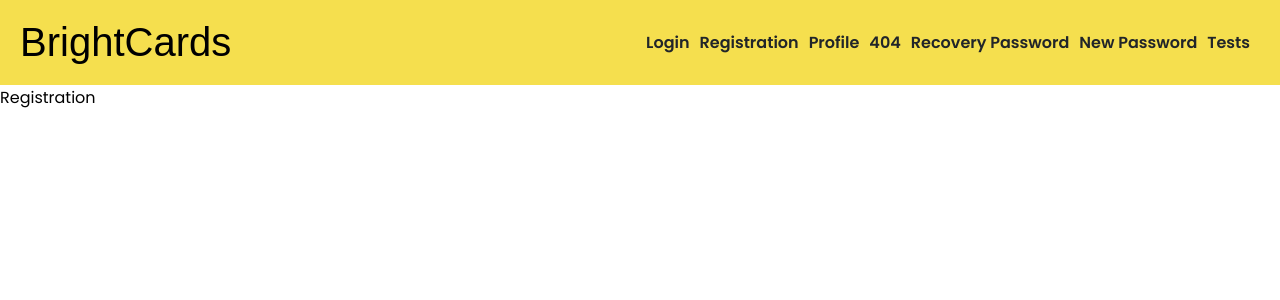
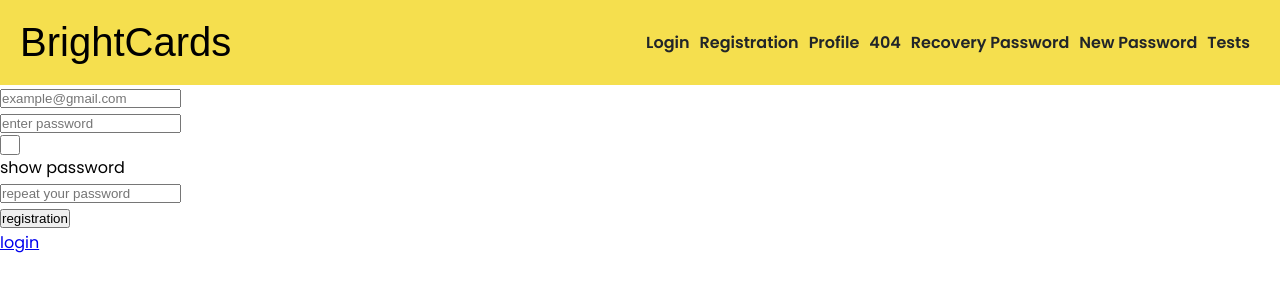
Before and after one commit to krutko77/iti_bright_cards_c2, a React (Create React App) app: page /#/registration in a window 1280 px wide. Shown: the top 300 px of the page. Built offline with nearby package versions, Linux system fonts and the light colour scheme; a web font is replaced by a local one.

Commit message:
Create: 1. Registration form with validation 2. Registration API 3. Registration reducer with actionCreator and thunkCreator 4. Show loading before response from server 5. Show error message and success message from server on Registration page

```diff
--- a/package.json
+++ b/package.json
@@ -4,7 +4,9 @@
   "version": "0.1.0",
   "private": true,
   "dependencies": {
+    "@types/yup": "^0.29.13",
     "axios": "^0.23.0",
+    "formik": "^2.2.9",
     "react": "^17.0.2",
     "react-dom": "^17.0.2",
     "react-redux": "^7.2.5",
@@ -14,7 +16,9 @@
     "redux-thunk": "^2.3.0",
     "sass": "^1.43.2",
     "typescript": "^4.1.2",
-    "web-vitals": "^1.0.1"
+    "web-vitals": "^1.0.1",
+    "yap": "^0.0.2",
+    "yup": "^0.32.11"
   },
   "scripts": {
     "start": "react-scripts start",
--- a/src/n1-main/m2-bll/api/api.ts
+++ b/src/n1-main/m2-bll/api/api.ts
@@ -1 +1,24 @@
-export {}
+import axios, {AxiosResponse} from 'axios'
+
+const instance = axios.create({
+    baseURL: 'http://localhost:7542/2.0/',
+    withCredentials: true,
+    headers: {}
+})
+
+export type ResponseType<D = {}> = {
+    resultCode: number
+    messages: Array<string>
+    fieldsErrors: Array<string>
+    data: D
+}
+
+
+export const registrationAPI = {
+    registerUser(email: string, password: string) {
+        return instance.post<{ title: string }, AxiosResponse<ResponseType>>('auth/register', {
+            email: email,
+            password: password
+        });
+    },
+}
--- a/src/n1-main/m2-bll/registrationReducer.ts
+++ b/src/n1-main/m2-bll/registrationReducer.ts
@@ -1,19 +1,69 @@
+import {Dispatch} from "redux";
+import {registrationAPI} from "./api/api";
+
 const initialState: InitialStateType = {
-    testValue: ''
+    status: 'idle',
+    error: null,
+    message: null,
 }
 
-export const registrationReducer = (state = initialState, action: ActionType) => {
+export const registrationReducer = (state = initialState, action: ActionsType) => {
     switch (action.type) {
+        case "SET-REGISTER-STATUS":
+            return {
+                ...state, status: action.status
+            }
+        case "SET-REGISTER-ERROR":
+            return {
+                ...state, error: action.error
+            }
+        case "SET-REGISTER-MESSAGE":
+            return {
+                ...state, message: action.message
+            }
         default:
             return state
     }
 }
 
-export const setTestValueAC = (newValue: string) =>
-    ({type: 'SET-TEST-VALUE', newValue} as const)
+export const setRegisterStatus = (status: RequestStatusType) =>
+    ({type: 'SET-REGISTER-STATUS', status} as const)
+export const setRegisterError = (error: string | null) =>
+    ({type: 'SET-REGISTER-ERROR', error} as const)
+export const setRegisterMessage = (message: string | null) =>
+    ({type: 'SET-REGISTER-MESSAGE', message} as const)
+
+
+export const createNewUser = (email: string, password: string) => (dispatch: Dispatch<ActionsType /*| SetAppErrorActionType | SetAppStatusActionType*/>) => {
+    dispatch(setRegisterStatus('loading'))
+    registrationAPI.registerUser(email, password)
+        .then(res => {
+            dispatch(setRegisterMessage('success!'))
+            dispatch(setRegisterStatus('succeeded'))
+            setTimeout(() => {
+                dispatch(setRegisterStatus('register_success'))
+                dispatch(setRegisterMessage(null))
+                dispatch(setRegisterStatus('idle'))
+            }, 2000)
+        })
+        .catch((error) => {
+            dispatch(setRegisterError(error.response.data.error))
+            dispatch(setRegisterStatus('failed'))
+            setTimeout(() => {
+                dispatch(setRegisterError(null))
+            }, 2000)
+        })
+}
 
 
 type InitialStateType = {
+    status: RequestStatusType
+    error: string | null
+    message: string | null
 }
+export type RequestStatusType = 'idle' | 'loading' | 'succeeded' | 'failed' | 'register_success'
 
-type ActionType = ReturnType<typeof setTestValueAC>
+type ActionsType =
+    | ReturnType<typeof setRegisterStatus>
+    | ReturnType<typeof setRegisterError>
+    | ReturnType<typeof setRegisterMessage>
--- a/src/n1-main/m2-bll/store.ts
+++ b/src/n1-main/m2-bll/store.ts
@@ -1,9 +1,11 @@
 import {applyMiddleware, combineReducers, createStore} from "redux";
 import {testReducer} from "./testReducer";
 import thunkMiddleware from "redux-thunk";
+import {registrationReducer} from "./registrationReducer";
 
 const reducers = combineReducers({
-    testReducer: testReducer
+    testReducer: testReducer,
+    registration: registrationReducer,
 })
 
 export const store = createStore(reducers, applyMiddleware(thunkMiddleware))
--- a/src/n2-features/f1-auth/a2-register/Registration.tsx
+++ b/src/n2-features/f1-auth/a2-register/Registration.tsx
@@ -1,7 +1,40 @@
 import React from 'react';
+import {RegistrationForm} from "./RegistrationForm/RegistrationForm";
+import {useDispatch, useSelector} from "react-redux";
+import {Link, Navigate} from "react-router-dom";
+import {createNewUser, RequestStatusType} from "../../../n1-main/m2-bll/registrationReducer";
+import {AppStoreType} from "../../../n1-main/m2-bll/store";
 
 export const Registration = () => {
+
+    const dispatch = useDispatch()
+
+    const error = useSelector<AppStoreType, string | null>(state => state.registration.error)
+    const message = useSelector<AppStoreType, string | null>(state => state.registration.message)
+    const status = useSelector<AppStoreType, RequestStatusType>(state => state.registration.status)
+
+
+    const testFoo = (email: string, password: string) => {
+        dispatch(createNewUser(email, password))
+    }
+
+    if (status === 'register_success') {
+        return <Navigate to={"/login"}/>
+    }
+
     return (
-        <div>Registration</div>
+        <div>
+            {status === 'loading'
+                ? <h1>...loading</h1>
+                : <div>
+                    <span style={{color: 'red'}}>{error && error}</span>
+                    <span style={{color: 'green'}}>{message && message}</span>
+                    <RegistrationForm callBack={testFoo}/>
+                    <Link to="/login">
+                        login
+                    </Link>
+                </div>
+            }
+        </div>
     );
 }
--- /dev/null
+++ b/src/n2-features/f1-auth/a2-register/RegistrationForm/RegistrationForm.tsx
@@ -0,0 +1,119 @@
+import React, {ChangeEvent, useState} from 'react';
+import {Field, FormikProvider, useFormik} from 'formik';
+import * as yup from 'yup'
+import {useSelector} from "react-redux";
+import {AppStoreType} from "../../../../n1-main/m2-bll/store";
+import {RequestStatusType} from "../../../../n1-main/m2-bll/registrationReducer";
+import SuperCheckbox from "../../../../n1-main/m1-ui/common/c3-SuperCheckbox/SuperCheckbox";
+
+type TitleFormPropsType = {
+    callBack: (email: string, password: string) => void
+}
+
+
+export const RegistrationForm = (props: TitleFormPropsType) => {
+
+    const schemeCreator = () => {
+        return yup.object().shape({
+            email: yup.string().email('Invalid email').required('Required').trim(),
+            password: yup.string()
+                .matches(/^[a-zA-Z0-9]+/, 'Password can only contain Latin letters and numbers.')
+                .required('Required')
+                .min(7,'Password must be more than 7 characters...'),
+            checkPassword: yup.string()
+                .required('Required'),
+        })
+    }
+
+    const [error, setError] = useState<string | null>(null)
+    const [showPas, setShowPass] = useState(false)
+
+    const showPasswordHandler = (value: ChangeEvent<HTMLInputElement>) => {
+        setShowPass(value.currentTarget.checked)
+    }
+
+
+    const formik = useFormik({
+        initialValues: {
+            email: '',
+            password: '',
+            checkPassword: '',
+        },
+        onSubmit: (values) => {
+            if (values.email.trim() !== "" && values.password === values.checkPassword) {
+                formik.resetForm()
+                props.callBack(values.email, values.password)
+            } else {
+                if (values.password !== values.checkPassword) {
+                    setError('password dont equal')
+                    setTimeout(()=>{
+                        setError(null)
+                    },2000)
+                }
+            }
+        },
+        validationSchema: schemeCreator()
+    });
+
+    const onKeypressHandler = () => {
+        setError(null)
+    }
+    const status = useSelector<AppStoreType, RequestStatusType>(state => state.registration.status)
+    return (
+        <div>
+            <form onSubmit={formik.handleSubmit}>
+                <FormikProvider value={formik}>
+                    <div>
+                        <Field
+                            id="email"
+                            name="email"
+                            placeholder={'example@gmail.com'}
+                            value={formik.values.email}
+                            onChange={formik.handleChange}
+                            onKeyPress={onKeypressHandler}
+                        />
+                        <span>{formik.touched.email ? formik.errors.email : ''}</span>
+                    </div>
+                    <div>
+                        <Field
+                            id="password"
+                            name="password"
+                            type={showPas ? 'text' : 'password'}
+                            placeholder={'enter password'}
+                            value={formik.values.password}
+                            onChange={formik.handleChange}
+                            onKeyPress={onKeypressHandler}
+                        />
+                        <span>{formik.touched.password && formik.errors.password ? formik.errors.password : ''}</span>
+                    </div>
+                    <div>
+                        <SuperCheckbox onChange={showPasswordHandler}/>
+                        <span>show password</span>
+                    </div>
+                    <div>
+                        <Field
+                            id="checkPassword"
+                            name="checkPassword"
+                            type={showPas ? 'text' : 'password'}
+                            placeholder={'repeat your password'}
+                            value={formik.values.checkPassword}
+                            onChange={formik.handleChange}
+                            onKeyPress={onKeypressHandler}
+                        />
+                        <span>{formik.touched.checkPassword && formik.errors.checkPassword ? formik.errors.checkPassword : ''}</span>
+                    </div>
+                    <div>
+                        <button
+                            type="submit"
+                            disabled={!!formik.errors.email || !!formik.errors.password || !!formik.errors.checkPassword || !!error || status === 'loading'}
+                        >registration
+                        </button>
+                    </div>
+                    <div>
+                        {error}
+                    </div>
+                </FormikProvider>
+            </form>
+        </div>
+    );
+};
```
